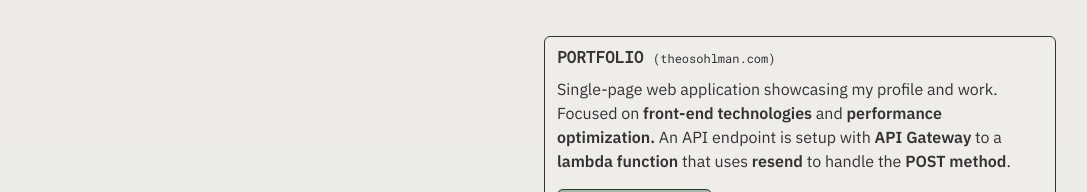
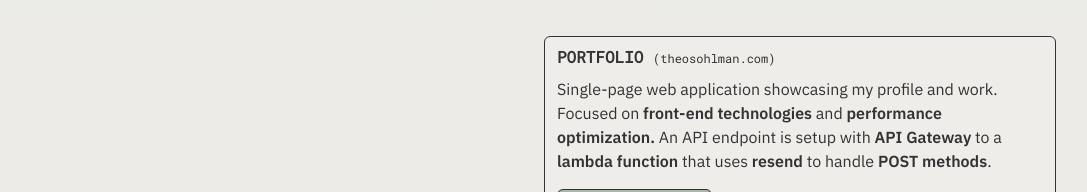
Before and after one commit to TheoSoh/portfolio-theo, a React (Vite) app: page / in a window 1280 px wide. Shown: the part 760-952 px from the top of the page, without its empty margins (96-1183 px from the left). Built offline with nearby package versions, Linux system fonts and the light colour scheme.

Commit message:
updated spelling error

```diff
--- a/src/sections/Projects.jsx
+++ b/src/sections/Projects.jsx
@@ -32,7 +32,7 @@ const Projects = ({ sectionRef }) => {
           <Project
           title='PORTFOLIO'
           subtitle='(theosohlman.com)'
-          textBody='Single-page web application showcasing my profile and work. Focused on <b>front-end technologies</b> and <b>performance optimization.</b> An API endpoint is setup with <b>API Gateway</b> to a <b>lambda function</b> that uses <b>resend</b> to handle the <b>POST method</b>.'
+          textBody='Single-page web application showcasing my profile and work. Focused on <b>front-end technologies</b> and <b>performance optimization.</b> An API endpoint is setup with <b>API Gateway</b> to a <b>lambda function</b> that uses <b>resend</b> to handle <b>POST methods</b>.'
           href='https://github.com/TheoSoh/portfolio-theo'
           createdUsingIcons={createdUsingIconsP1}
           vcsIcon={githubOriginalIcon}
```
